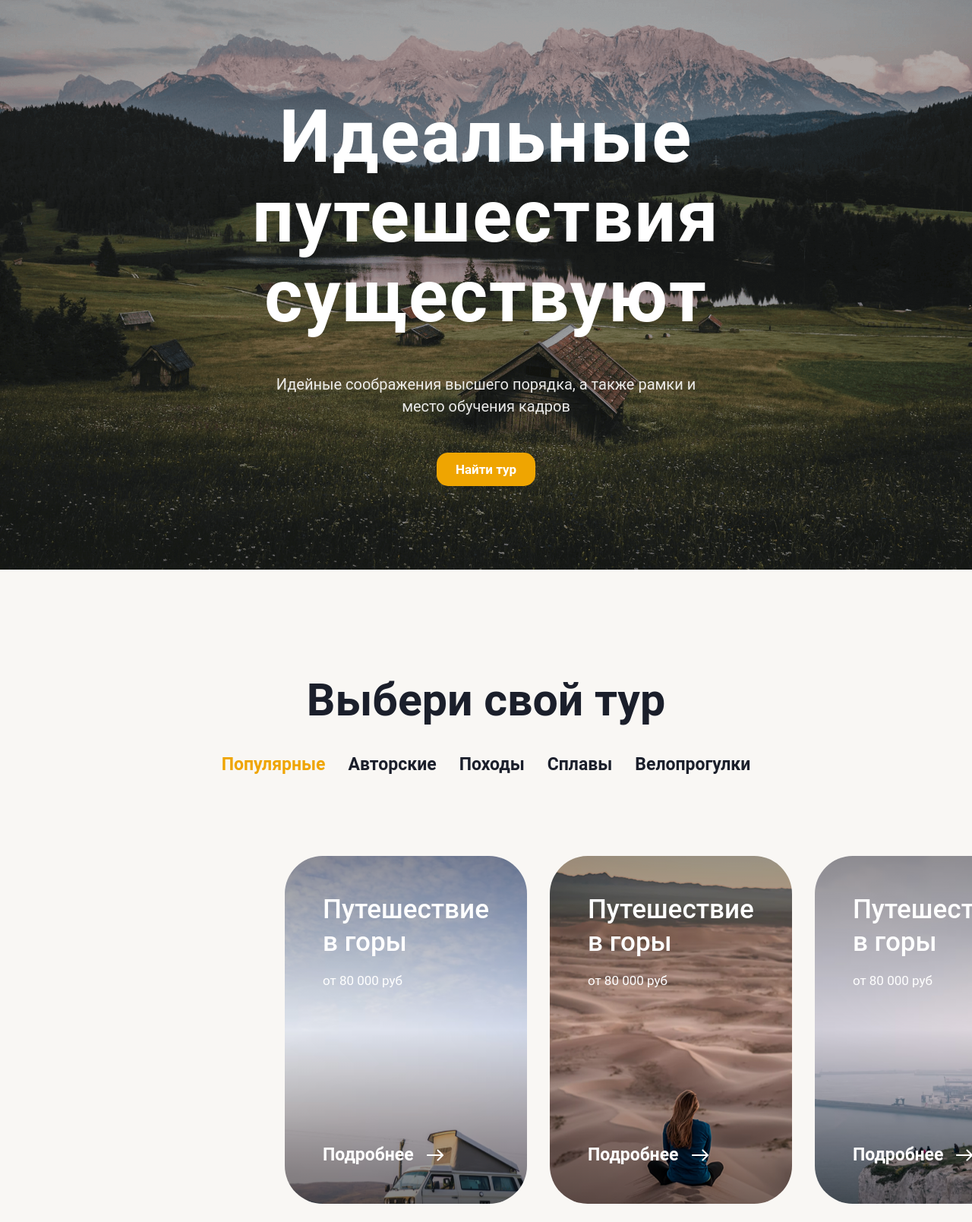
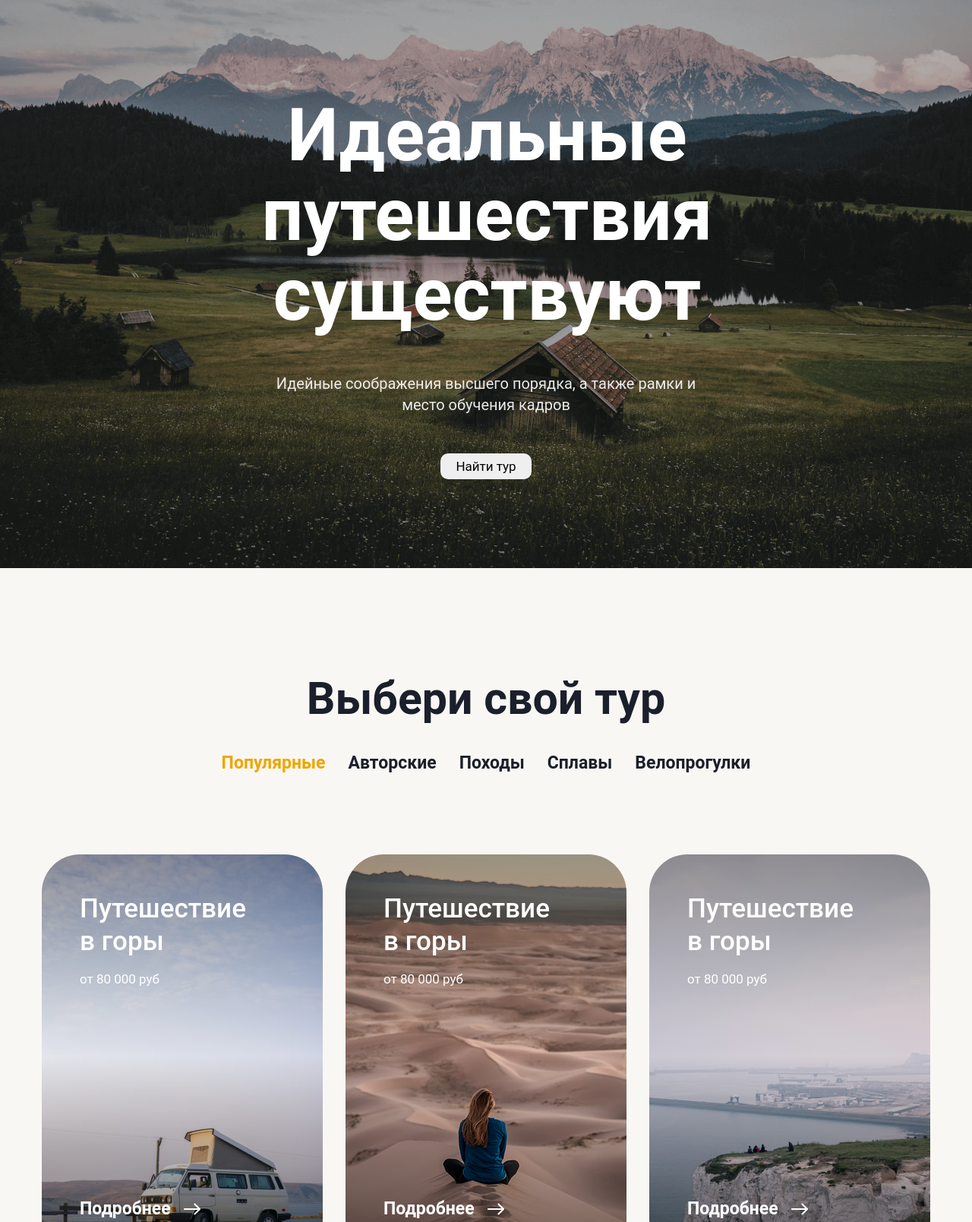
Before and after one commit to denis-basov/SnP_YourTour, a website built with Vite: page index.html in a window 1280 px wide. Shown: the part 80-1689 px from the top of the page at 76% size. Built offline with nearby package versions, Linux system fonts and the light colour scheme.

Commit message:
pixel perfect header

```diff
--- a/SASS/base/_typography.scss
+++ b/SASS/base/_typography.scss
@@ -1,83 +1,83 @@
 .h1 {
   font-size: 9.6rem;
   font-weight: 700;
-  line-height: 109.00000000000001%;
+  line-height: round(109.00000000000001%, 1px);
   letter-spacing: 2%;
 }
 
 .h2 {
   font-size: 5.9rem;
   font-weight: 700;
-  line-height: 124%;
+  line-height: round(124%, 1px);
   letter-spacing: 0%;
 }
 
 .h3 {
   font-size: 3.5rem;
   font-weight: 500;
-  line-height: 122%;
+  line-height: round(122%, 1px);
   letter-spacing: 0%;
 }
 
 .p-big {
   font-size: 2.3rem;
   font-weight: 700;
-  line-height: 122%;
+  line-height: round(122%, 1px);
   letter-spacing: 0%;
 }
 
 .p-normal {
   font-size: 2rem;
   font-weight: 400;
-  line-height: 142%;
+  line-height: round(142%, 1px);
   letter-spacing: 0%;
 }
 
 .p-small {
   font-size: 1.7rem;
   font-weight: 400;
-  line-height: 142%;
+  line-height: round(142%, 1px);
   letter-spacing: -1%;
 }
 
 .m-h1 {
   font-size: 3.4rem;
   font-weight: 700;
-  line-height: 112.00000000000001%;
+  line-height: round(112.00000000000001%, 1px);
   letter-spacing: 2%;
 }
 
 .m-h2 {
   font-size: 3.4rem;
   font-weight: 700;
-  line-height: 112.00000000000001%;
+  line-height: round(112.00000000000001%, 1px);
   letter-spacing: 2%;
 }
 
 .m-h3 {
   font-size: 2.3rem;
   font-weight: 700;
-  line-height: 120%;
+  line-height: round(120%, 1px);
   letter-spacing: 4%;
 }
 
 .m-p-big {
   font-size: 1.6rem;
   font-weight: 700;
-  line-height: 142%;
+  line-height: round(142%, 1px);
   letter-spacing: 0%;
 }
 
 .m-p-normal {
   font-size: 1.6rem;
   font-weight: 400;
-  line-height: 142%;
+  line-height: round(142%, 1px);
   letter-spacing: 0%;
 }
 
 .m-p-small {
   font-size: 1.6rem;
   font-weight: 400;
-  line-height: 142%;
+  line-height: round(142%, 1px);
   letter-spacing: -1%;
 }
--- a/SASS/layout/_header.scss
+++ b/SASS/layout/_header.scss
@@ -18,7 +18,7 @@
   width: 100%;
   max-width: 116.8rem;
   margin: 0 auto;
-  padding: 28.88px 0;
+  padding: 2.8rem 0;
 }
 
 .header__logo {
@@ -46,7 +46,7 @@
 }
 
 .header__hero {
-  padding: 11.85rem 0;
+  padding: 11.75rem 0;
   max-width: 76.8rem;
   margin: 0 auto;
   text-align: center;
@@ -59,7 +59,7 @@
 }
 
 .hero__title {
-  letter-spacing: 0.2rem;
+  padding-left: 3px;
 }
 
 .hero__subtitle {
@@ -70,5 +70,8 @@
 }
 
 .hero__button {
-  margin-top: 4.7rem;
+  margin-top: 5rem;
+  padding: 5px 20px;
+  border: 0;
+  border-radius: 10px;
 }
--- a/SASS/layout/_tours.scss
+++ b/SASS/layout/_tours.scss
@@ -2,7 +2,10 @@
 @use "../variables" as vars;
 
 .tours .container {
-  padding: 13.5rem 37.5rem;
+  max-width: 117rem; // ограничиваем максимальную ширину
+  margin: 0 auto; // центрируем
+
+  padding: 13.5rem 0;
   color: map.get(vars.$colors, "Black");
 
   .tours__title {
--- a/index.html
+++ b/index.html
@@ -46,7 +46,7 @@
           <div class="hero__content">
             <h1 class="hero__title h1">Идеальные путешествия существуют</h1>
             <p class="hero__subtitle p-normal">Идейные соображения высшего порядка, а также рамки и место обучения кадров</p>
-            <button class="hero__button button p-small">Найти тур</button>
+            <button class="hero__button p-small">Найти тур</button>
           </div>
         </div>
       </header>
```
Also changed, not shown: 1 other file.
